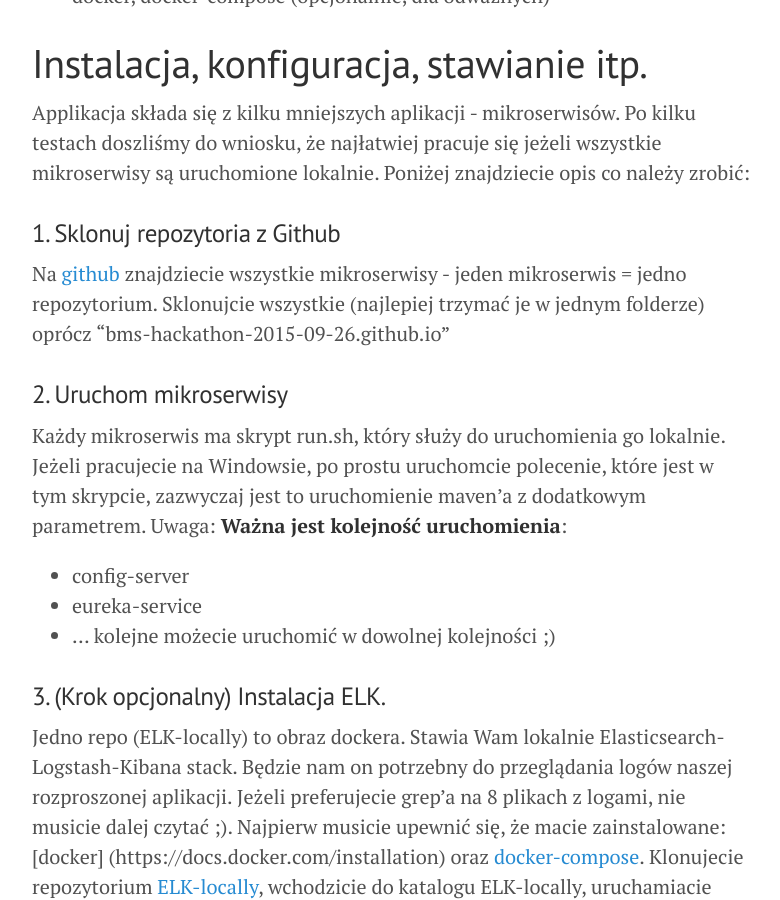
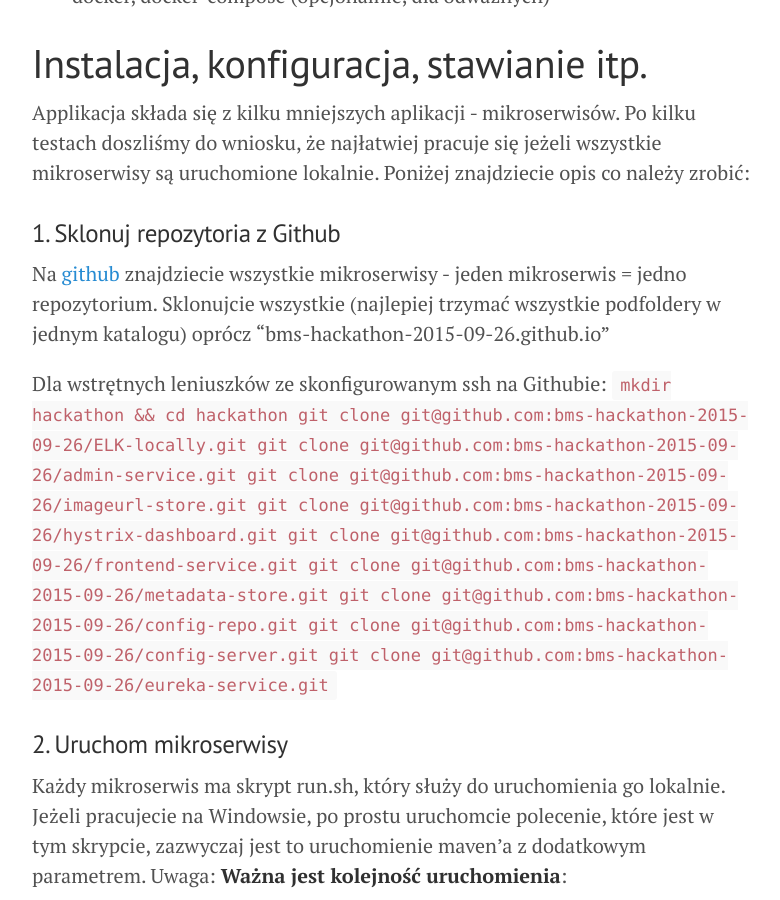
Before and after one commit to bms-devs/bms-hackathon-2015-09-26.github.io, a Jekyll site: the page built from index.html, in a window 1280 px wide and 900 px high, scrolled down 869 px. Shown: the whole window, without its empty margins (248-1028 px from the left). Built offline with Jekyll 4.4.1, drawn with Linux system fonts in a browser that asks for light colours; Markdown is read by kramdown in place of the engine named in the settings; the list of posts is cut into pages by our own code.

Commit message:
Update 2015-09-24-setup.md
Added commands for fast git cloning.

````diff
--- a/_posts/2015-09-24-setup.md
+++ b/_posts/2015-09-24-setup.md
@@ -10,14 +10,27 @@ Poniżej znajdziecie opis co należy zrobić:
 
 ### 1. Sklonuj repozytoria z Github
 Na [github](https://github.com/bms-hackathon-2015-09-26) znajdziecie wszystkie mikroserwisy - jeden mikroserwis = jedno repozytorium.
-Sklonujcie wszystkie (najlepiej trzymać je w jednym folderze) oprócz "bms-hackathon-2015-09-26.github.io"
+Sklonujcie wszystkie (najlepiej trzymać wszystkie podfoldery w jednym katalogu) oprócz "bms-hackathon-2015-09-26.github.io"
+
+Dla wstrętnych leniuszków ze skonfigurowanym ssh na Githubie:
+```mkdir hackathon && cd hackathon
+git clone git@github.com:bms-hackathon-2015-09-26/ELK-locally.git
+git clone git@github.com:bms-hackathon-2015-09-26/admin-service.git
+git clone git@github.com:bms-hackathon-2015-09-26/imageurl-store.git
+git clone git@github.com:bms-hackathon-2015-09-26/hystrix-dashboard.git
+git clone git@github.com:bms-hackathon-2015-09-26/frontend-service.git
+git clone git@github.com:bms-hackathon-2015-09-26/metadata-store.git
+git clone git@github.com:bms-hackathon-2015-09-26/config-repo.git
+git clone git@github.com:bms-hackathon-2015-09-26/config-server.git
+git clone git@github.com:bms-hackathon-2015-09-26/eureka-service.git
+```
 
 ### 2. Uruchom mikroserwisy
 Każdy mikroserwis ma skrypt run.sh, który służy do uruchomienia go lokalnie. Jeżeli pracujecie na Windowsie, po prostu uruchomcie polecenie, które jest w tym skrypcie, zazwyczaj jest to uruchomienie maven'a z dodatkowym parametrem.
 Uwaga: **Ważna jest kolejność uruchomienia**:
-  * config-server
-  * eureka-service
-  * ... kolejne możecie uruchomić w dowolnej kolejności ;)
+ * config-server
+ * eureka-service
+ * ... kolejne możecie uruchomić w dowolnej kolejności ;)
 
 ### 3. (Krok opcjonalny) Instalacja ELK.
 Jedno repo (ELK-locally) to obraz dockera. Stawia Wam lokalnie Elasticsearch-Logstash-Kibana stack. Będzie nam on potrzebny do przeglądania logów naszej rozproszonej aplikacji. Jeżeli preferujecie grep'a na 8 plikach z logami, nie musicie dalej czytać ;).
````
